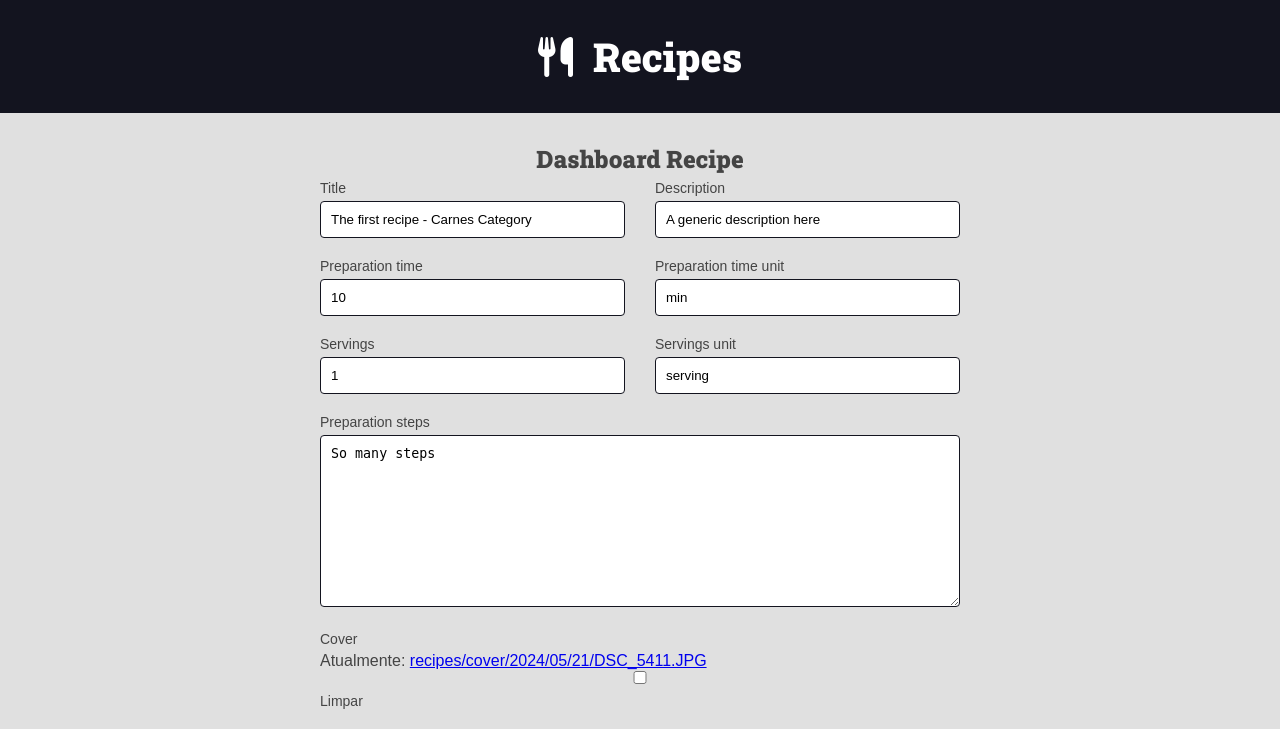
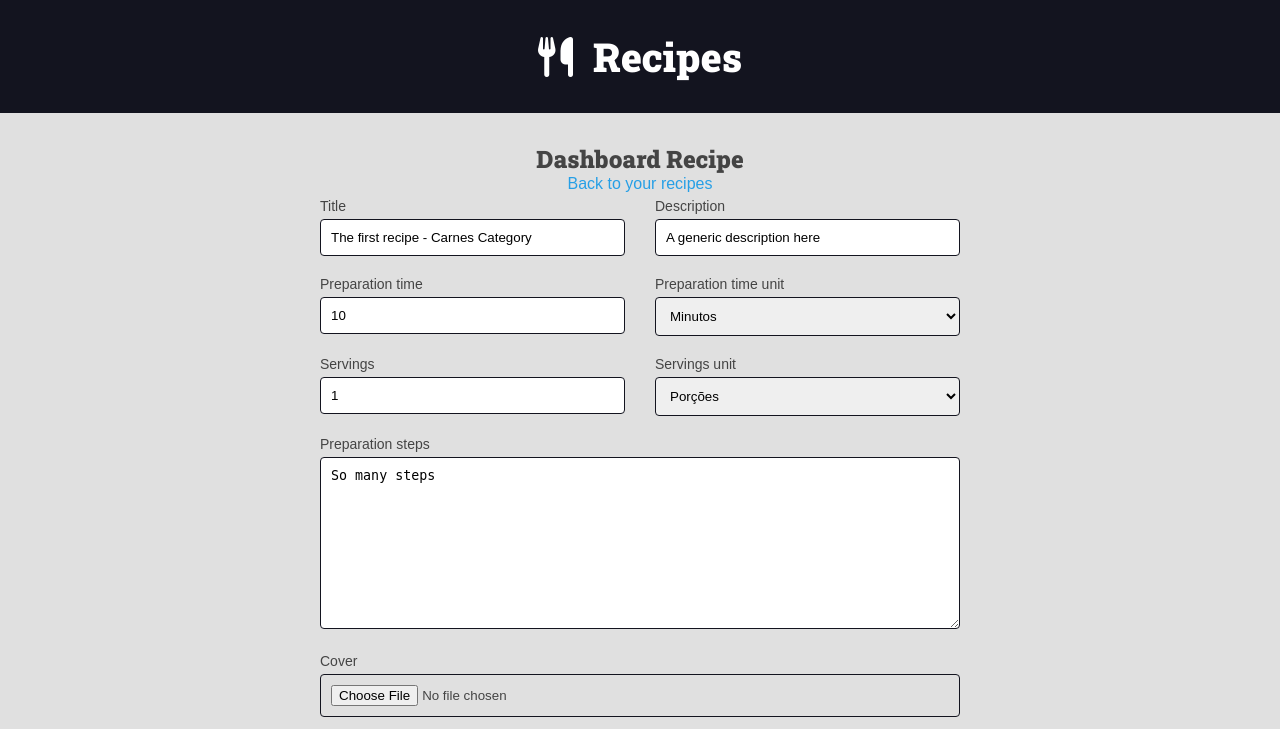
Before and after one commit to fabiopalacio/curso-django-projeto1, a Django app: page /authors/dashboard/recipe/759/edit in a window 1280 px wide. Shown: the top 729 px of the page. Run offline with Django 5.2, Linux system fonts and the light colour scheme; a user stored in the database is signed in; data comes from the database, SQL or seed files in the repository.

Commit message:
The recipe_form was edited to display the cover field as FileInput, and the preparation_time_unit and servings_unit as Select. A link to return to dashboard was inserted in dashboard_recipe.html. A test to check if the field is the cover image was inserted in the form.html. The "img" and "a" tags received some styles.

```diff
--- a/authors/forms/recipe_form.py
+++ b/authors/forms/recipe_form.py
@@ -7,10 +7,31 @@ class AuthorsRecipeForm(forms.ModelForm):
     def __init__(self, *args, **kwargs):
         super().__init__(*args, **kwargs)
         add_attr(self.fields.get('preparation_steps'), 'class', 'span-2')
-        add_attr(self.fields.get('cover'), 'class', 'span-2')
 
     class Meta:
         model = Recipe
         fields = 'title', 'description', 'preparation_time', \
             'preparation_time_unit', 'servings', 'servings_unit', \
             'preparation_steps', 'cover',
+        widgets = {
+            'cover': forms.FileInput(
+                attrs={
+                    'class': 'span-2'
+                }
+            ),
+
+            'servings_unit': forms.Select(
+                choices=(
+                    ('Porções', 'Porções'),
+                    ('Pedaços', 'Pedaços'),
+                    ('Pessoas', 'Pessoas'),
+                )
+            ),
+            'preparation_time_unit': forms.Select(
+                choices=(
+                    ('Minutos', 'Minutos'),
+                    ('Horas', 'Horas'),
+                    ('Dias', 'Dias'),
+                )
+            )
+        }
--- a/authors/templates/authors/pages/dashboard_recipe.html
+++ b/authors/templates/authors/pages/dashboard_recipe.html
@@ -7,6 +7,9 @@
     <div class="main-content container center">
         <h2 class='mt-medium'> Dashboard Recipe</h2>
         {% include "global/partials/messages.html" %}
+        <div>
+            <a href="{% url "authors:dashboard" %}">Back to your recipes</a>
+        </div>
         <div class="left">
             {% include "global/partials/form.html" %}
         </div>
--- a/base_static/global/css/styles.css
+++ b/base_static/global/css/styles.css
@@ -66,6 +66,15 @@ h4,
 h5,
 h6 {
     font-family: var(--font-headings);
+}
+
+img {
+    max-width: 100%;
+}
+
+a {
+    color: var(--color-primary);
+    text-decoration: none;
 }
 
 .main-header-container {
--- a/base_template/global/partials/form.html
+++ b/base_template/global/partials/form.html
@@ -23,6 +23,11 @@
                     {{field.errors}}
 
                 </div>
+                {% if field.name == 'cover' and field.value.url %}
+                    <div class="span-2">
+                        <img src="{{field.value.url}}" alt="Cover image to {{recipe.title}}">
+                    </div>
+                {% endif %}
             {% endfor %}
         </div>
 
```
Lines whose indentation alone changed are shown as unchanged.
